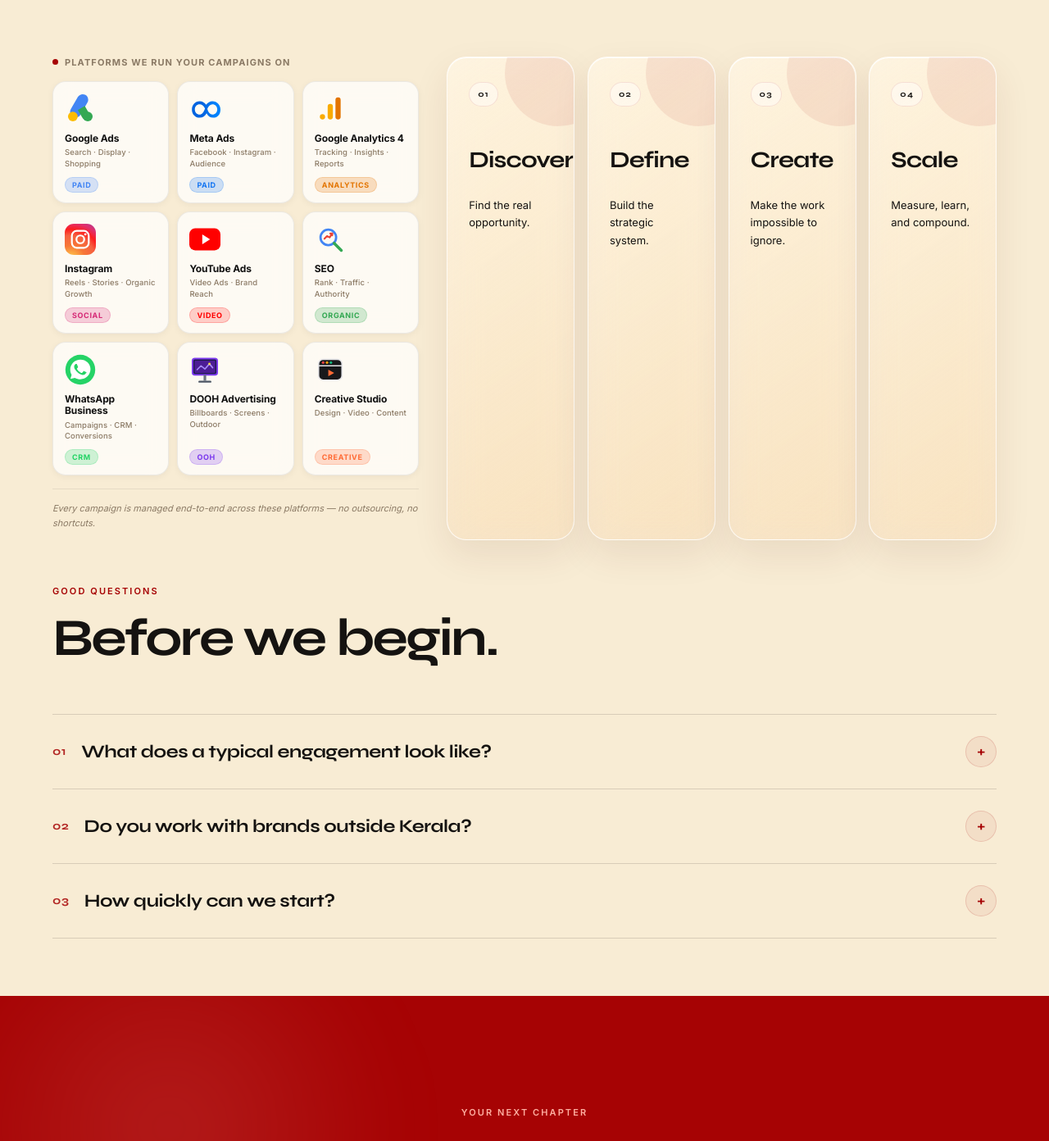
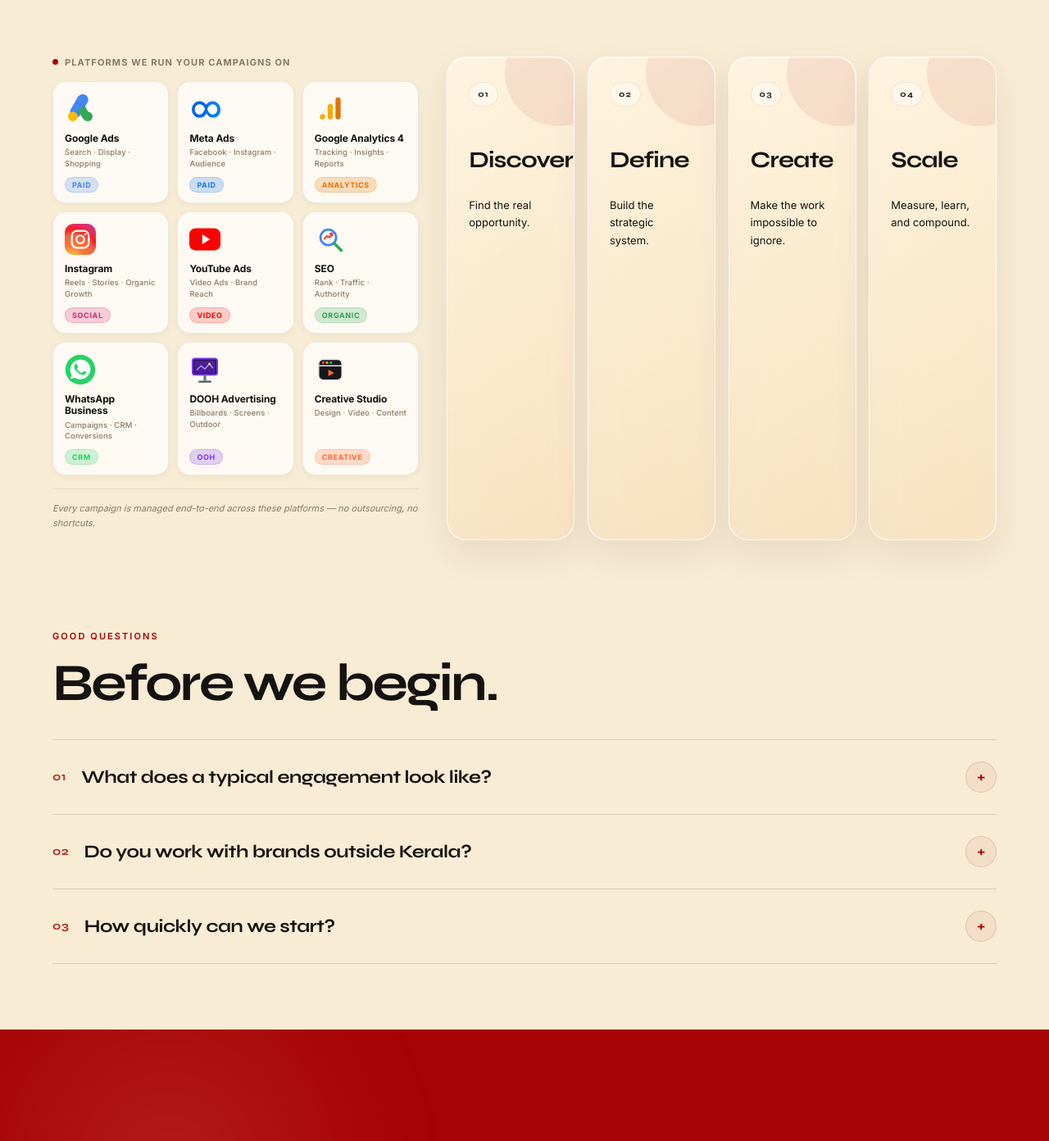
Before and after one commit to MOHAMMEDAHRASKHANKP/-admosphere-site, a React (Vite) app: page / in a window 1280 px wide. Shown: the part 6285-7677 px from the top of the page at 82% size. Built offline with nearby package versions, Linux system fonts and the light colour scheme.

Commit message:
style: perfect spacing and balance for Good Questions section

```diff
--- a/src/process-enhancements.css
+++ b/src/process-enhancements.css
@@ -99,13 +99,9 @@
   flex: 0 0 auto;
 }
 
-/* ── Tighten gap between Process and Good Questions (FAQ) ── */
+/* ── Balanced breathing room between Process and Good Questions (FAQ) ── */
 .section.process {
-  padding-bottom: 25px;
-}
-
-.section.faq {
-  padding-top: 25px;
+  padding-bottom: 50px;
 }
 
 @media (max-width: 800px) {
--- a/src/styles/faq.css
+++ b/src/styles/faq.css
@@ -3,8 +3,8 @@
    ============================================================ */
 
 .section.faq {
-  padding-top: 30px;
-  padding-bottom: 70px;
+  padding-top: 60px;
+  padding-bottom: 80px;
 }
 
 .faq .section-inner {
@@ -12,10 +12,14 @@
   margin: 0 auto;
 }
 
+.faq .section-head {
+  margin-bottom: 36px;
+}
+
 .faq-list {
   width: 100%;
   max-width: 100% !important;
-  margin-top: 10px;
+  margin-top: 0;
 }
 
 .faq details {
```
